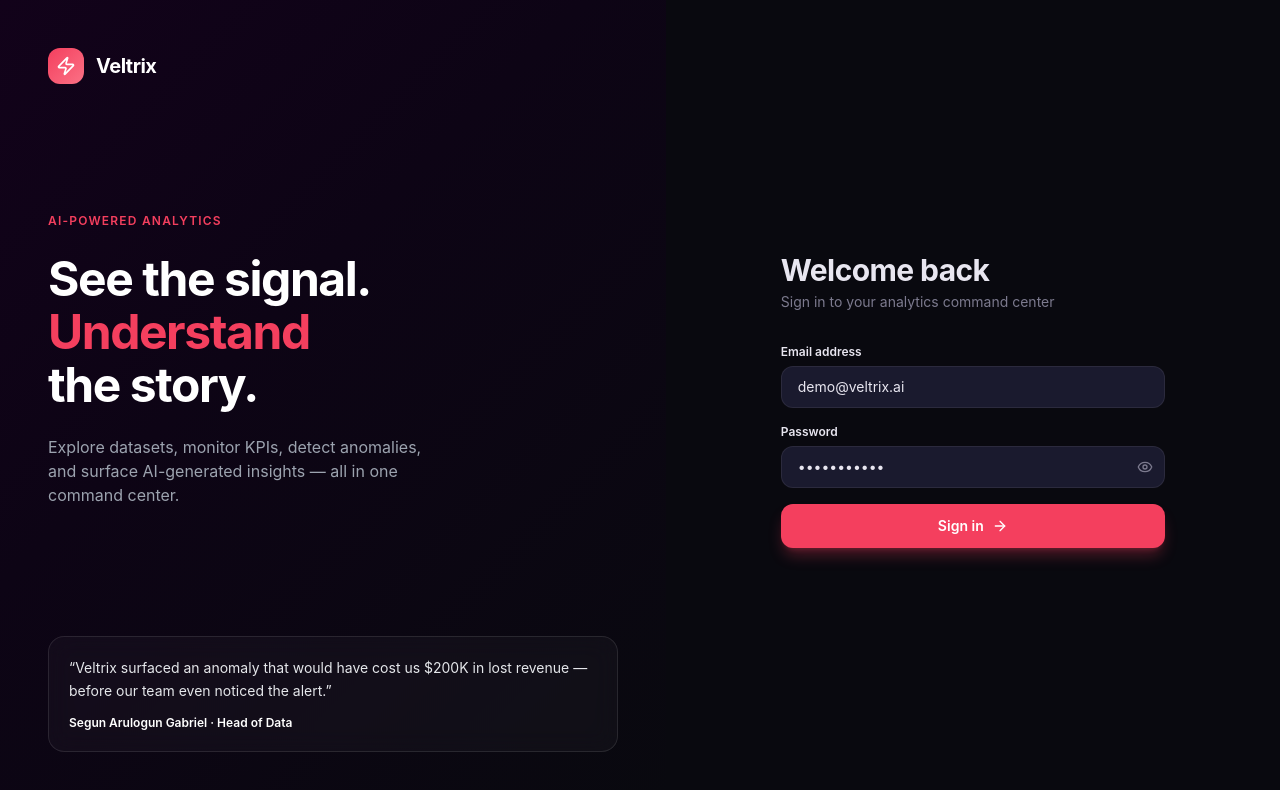
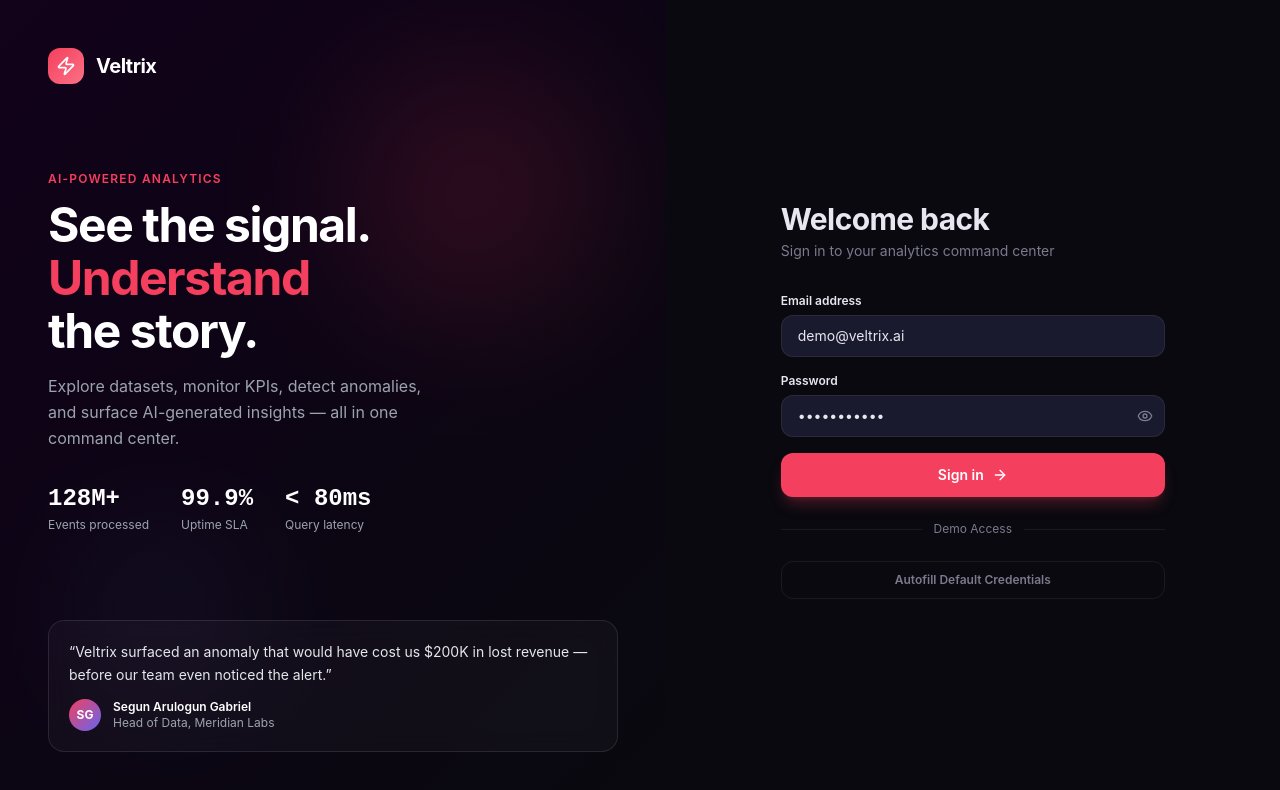
Before and after one commit to Shigosag/Veltrix, a Next.js app in the folder client/: page /login in a window 1280 px wide. Shown: the top 790 px of the page. Built offline with nearby package versions, Linux system fonts and the light colour scheme.

Commit message:
Update page.tsx

```diff
--- a/client/src/app/login/page.tsx
+++ b/client/src/app/login/page.tsx
@@ -2,18 +2,18 @@
 
 import React, { useState } from 'react';
 import { Zap, Eye, EyeOff, ArrowRight } from 'lucide-react';
+import { useToast } from '@/context/toast-context';
 
 export default function LoginPage() {
   const [email, setEmail] = useState('demo@veltrix.ai');
   const [password, setPassword] = useState('veltrix2026');
   const [showPassword, setShowPassword] = useState(false);
   const [loading, setLoading] = useState(false);
-  const [error, setError] = useState<string | null>(null);
+  const { showToast } = useToast();
 
   const handleSubmit = async (e: React.FormEvent) => {
     e.preventDefault();
     setLoading(true);
-    setError(null);
 
     try {
       const res = await fetch('/api/auth', {
@@ -22,13 +22,20 @@ export default function LoginPage() {
         credentials: 'include',
         body: JSON.stringify({ email, password }),
       });
+
       const data = await res.json();
-      if (!data.success) throw new Error(data.error || 'Authentication failed');
+      if (!data.success) {
+        throw new Error(data.error || 'Authentication failed. Please verify credentials.');
+      }
 
-      // Full window navigation forces cookie refresh in middleware
+      showToast('Welcome back to Veltrix', { type: 'success', message: 'Signed in successfully. Launching Command Center...' });
+
+      // Navigate to root command center
+      setTimeout(() => {
         window.location.href = '/';
+      }, 500);
     } catch (err: any) {
-      setError(err.message);
+      showToast('Sign in Failed', { type: 'error', message: err.message });
       setLoading(false);
     }
   };
@@ -42,6 +49,15 @@ export default function LoginPage() {
           background: 'linear-gradient(135deg, #12021a 0%, #0d0415 40%, #09090f 100%)',
         }}
       >
+        <div
+          className="absolute top-0 right-0 w-96 h-96 rounded-full opacity-20 blur-3xl pointer-events-none"
+          style={{ background: 'radial-gradient(circle, #f43f5e 0%, transparent 70%)' }}
+        />
+        <div
+          className="absolute bottom-16 left-8 w-64 h-64 rounded-full opacity-10 blur-3xl pointer-events-none"
+          style={{ background: 'radial-gradient(circle, #818cf8 0%, transparent 70%)' }}
+        />
+
         <div className="flex items-center gap-3 relative z-10">
           <div
             className="w-9 h-9 rounded-xl flex items-center justify-center"
@@ -49,19 +65,34 @@ export default function LoginPage() {
           >
             <Zap className="w-5 h-5 text-white" />
           </div>
-          <span className="text-xl font-bold tracking-tight text-white">Veltrix</span>
+          <span className="text-xl font-bold tracking-tight text-white font-sans">Veltrix</span>
         </div>
 
         <div className="relative z-10 space-y-6">
-          <p className="text-xs font-semibold tracking-widest uppercase text-rose-500">AI-Powered Analytics</p>
-          <h1 className="text-5xl font-bold leading-[1.1] text-white" style={{ letterSpacing: '-0.03em' }}>
+          <div>
+            <p className="text-xs font-semibold tracking-widest uppercase mb-3 text-rose-500">AI-Powered Analytics</p>
+            <h1 className="text-5xl font-bold leading-[1.1] mb-4 text-white" style={{ letterSpacing: '-0.03em' }}>
               See the signal.<br />
               <span className="text-rose-500">Understand</span><br />
               the story.
             </h1>
-          <p className="text-base text-gray-400 max-w-sm">
+            <p className="text-base text-gray-400 max-w-sm leading-relaxed">
               Explore datasets, monitor KPIs, detect anomalies, and surface AI-generated insights — all in one command center.
             </p>
+          </div>
+
+          <div className="flex gap-8 pt-2">
+            {[
+              { value: '128M+', label: 'Events processed' },
+              { value: '99.9%', label: 'Uptime SLA' },
+              { value: '< 80ms', label: 'Query latency' },
+            ].map((s) => (
+              <div key={s.label}>
+                <div className="text-2xl font-bold font-mono-data text-white">{s.value}</div>
+                <div className="text-xs mt-0.5 text-gray-400">{s.label}</div>
+              </div>
+            ))}
+          </div>
         </div>
 
         <div
@@ -71,50 +102,68 @@ export default function LoginPage() {
           <p className="text-sm leading-relaxed mb-3 text-gray-200">
             &ldquo;Veltrix surfaced an anomaly that would have cost us $200K in lost revenue — before our team even noticed the alert.&rdquo;
           </p>
-          <div className="text-xs font-semibold text-white">Segun Arulogun Gabriel · Head of Data</div>
+          <div className="flex items-center gap-3">
+            <div className="w-8 h-8 rounded-full flex items-center justify-center text-xs font-bold text-white bg-gradient-to-br from-rose-500 to-indigo-500">
+              SG
+            </div>
+            <div>
+              <div className="text-xs font-semibold text-white">Segun Arulogun Gabriel</div>
+              <div className="text-xs text-gray-400">Head of Data, Meridian Labs</div>
+            </div>
+          </div>
         </div>
       </div>
 
       {/* Right Column Form */}
       <div className="flex-1 flex items-center justify-center p-8">
         <div className="w-full max-w-sm">
-          <h2 className="text-3xl font-bold mb-1" style={{ letterSpacing: '-0.02em' }}>Welcome back</h2>
+          <div className="flex items-center gap-2 mb-8 lg:hidden">
+            <div
+              className="w-8 h-8 rounded-lg flex items-center justify-center"
+              style={{ background: 'linear-gradient(135deg, #f43f5e, #fb7185)' }}
+            >
+              <Zap className="w-4 h-4 text-white" />
+            </div>
+            <span className="text-lg font-bold" style={{ color: 'var(--foreground)' }}>Veltrix</span>
+          </div>
+
+          <h2 className="text-3xl font-bold mb-1" style={{ color: 'var(--foreground)', letterSpacing: '-0.02em' }}>
+            Welcome back
+          </h2>
           <p className="text-sm text-muted-foreground mb-8">Sign in to your analytics command center</p>
-
-          {error && (
-            <div className="p-3 mb-4 rounded-xl text-xs bg-rose-500/10 border border-rose-500/20 text-rose-500">
-              {error}
-            </div>
-          )}
 
           <form onSubmit={handleSubmit} className="space-y-4">
             <div>
-              <label className="block text-xs font-semibold mb-1.5">Email address</label>
+              <label className="block text-xs font-semibold mb-1.5" style={{ color: 'var(--foreground)' }}>
+                Email address
+              </label>
               <input
                 type="email"
                 required
                 value={email}
                 onChange={(e) => setEmail(e.target.value)}
-                className="w-full px-4 py-2.5 text-sm rounded-xl outline-none"
-                style={{ background: 'var(--secondary)', border: '1.5px solid var(--border)' }}
+                className="w-full px-4 py-2.5 text-sm rounded-xl outline-none transition-all"
+                style={{ background: 'var(--secondary)', border: '1.5px solid var(--border)', color: 'var(--foreground)' }}
               />
             </div>
 
             <div>
-              <label className="block text-xs font-semibold mb-1.5">Password</label>
+              <label className="block text-xs font-semibold mb-1.5" style={{ color: 'var(--foreground)' }}>
+                Password
+              </label>
               <div className="relative">
                 <input
                   type={showPassword ? 'text' : 'password'}
                   required
                   value={password}
                   onChange={(e) => setPassword(e.target.value)}
-                  className="w-full px-4 py-2.5 pr-10 text-sm rounded-xl outline-none"
-                  style={{ background: 'var(--secondary)', border: '1.5px solid var(--border)' }}
+                  className="w-full px-4 py-2.5 pr-10 text-sm rounded-xl outline-none transition-all"
+                  style={{ background: 'var(--secondary)', border: '1.5px solid var(--border)', color: 'var(--foreground)' }}
                 />
                 <button
                   type="button"
                   onClick={() => setShowPassword(!showPassword)}
-                  className="absolute right-3 top-1/2 -translate-y-1/2 text-muted-foreground"
+                  className="absolute right-3 top-1/2 -translate-y-1/2 text-muted-foreground hover:text-foreground"
                 >
                   {showPassword ? <EyeOff className="w-4 h-4" /> : <Eye className="w-4 h-4" />}
                 </button>
@@ -124,11 +173,34 @@ export default function LoginPage() {
             <button
               type="submit"
               disabled={loading}
-              className="w-full py-3 text-sm font-semibold rounded-xl flex items-center justify-center gap-2 text-white bg-rose-500 hover:bg-rose-600 transition-all shadow-lg shadow-rose-500/30"
+              className="w-full py-3 text-sm font-semibold rounded-xl flex items-center justify-center gap-2 text-white bg-rose-500 hover:bg-rose-600 transition-all shadow-lg shadow-rose-500/25"
             >
-              {loading ? 'Authenticating...' : <>Sign in <ArrowRight className="w-4 h-4" /></>}
+              {loading ? (
+                <div className="w-4 h-4 border-2 border-white/30 border-t-white rounded-full animate-spin" />
+              ) : (
+                <>
+                  Sign in <ArrowRight className="w-4 h-4" />
+                </>
+              )}
             </button>
           </form>
+
+          <div className="flex items-center gap-3 my-6">
+            <div className="flex-1 h-px" style={{ background: 'var(--border)' }} />
+            <span className="text-xs text-muted-foreground">Demo Access</span>
+            <div className="flex-1 h-px" style={{ background: 'var(--border)' }} />
+          </div>
+
+          <button
+            type="button"
+            onClick={() => {
+              setEmail('demo@veltrix.ai');
+              setPassword('veltrix2026');
+            }}
+            className="w-full py-2.5 text-xs font-semibold rounded-xl flex items-center justify-center gap-2 border border-border hover:bg-muted/50 transition-all text-muted-foreground"
+          >
+            Autofill Default Credentials
+          </button>
         </div>
       </div>
     </div>
```
Lines whose indentation alone changed are shown as unchanged.
